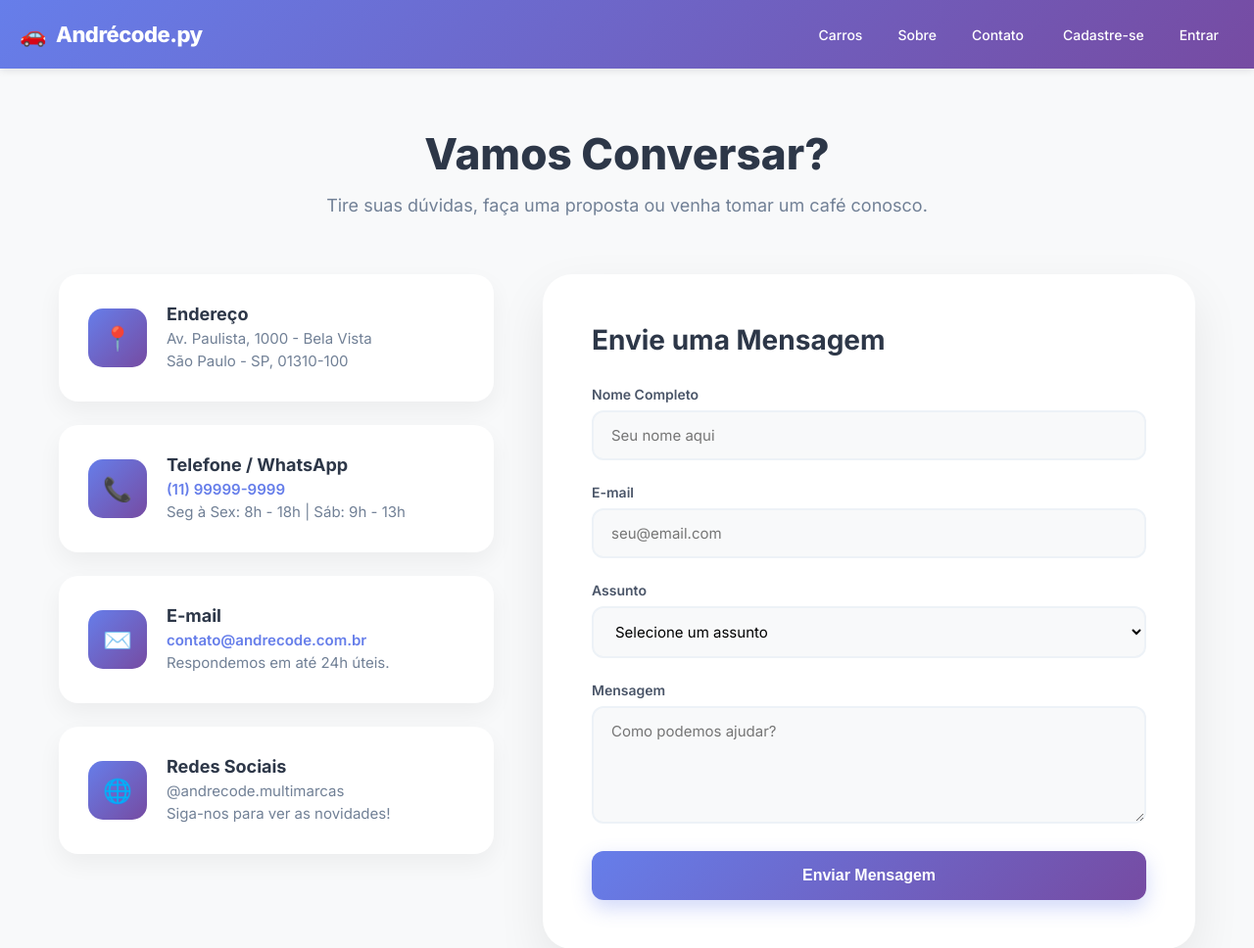
After one commit to andresperes33/Projeto-de-loja-de-carros, a Django app: page /contact/ in a window 1280 px wide. The commit adds this page. Shown: the top 968 px of the page at 98% size. Run offline with Django 5.2, Linux system fonts and the light colour scheme.

Commit message:
adicionando a pagina de contato e sobre

```diff
--- a/app/templates/base.html
+++ b/app/templates/base.html
@@ -447,8 +447,8 @@
 
       <ul id="navMenu">
         <li><a href="{% url 'cars_list' %}">Carros</a></li>
-        <li><a href="#">Sobre</a></li>
-        <li><a href="#">Contato</a></li>
+        <li><a href="{% url 'about' %}">Sobre</a></li>
+        <li><a href="{% url 'contact' %}">Contato</a></li>
 
         {% if user.is_authenticated %}
         <li class="nav-divider"></li>
@@ -521,7 +521,7 @@
       <div class="footer-section">
         <h3>ℹ️ Institucional</h3>
         <ul>
-          <li><a href="#">→ Sobre Nós</a></li>
+          <li><a href="{% url 'about' %}">→ Sobre Nós</a></li>
           <li><a href="#">→ Nossa História</a></li>
           <li><a href="#">→ Trabalhe Conosco</a></li>
           <li><a href="#">→ Política de Privacidade</a></li>
--- a/app/urls.py
+++ b/app/urls.py
@@ -19,7 +19,7 @@ from django.urls import path
 from django.conf import settings
 from django.conf.urls.static import static
 from django.views.generic import RedirectView
-from cars.views import CarsListView, NewCarCreateView, car_detail_view, CarUpdateView, CarDeleteView
+from cars.views import CarsListView, NewCarCreateView, car_detail_view, CarUpdateView, CarDeleteView, about_view, contact_view
 from accounts.views import register_view, login_view, logout_view
 
 from django.views.static import serve
@@ -36,6 +36,8 @@ urlpatterns = [
     path('car/<int:pk>/', car_detail_view, name='car_detail'),
     path('car/<int:pk>/update/', CarUpdateView.as_view(), name='car_update'),
     path('car/<int:pk>/delete/', CarDeleteView.as_view(), name='car_delete'),
+    path('about/', about_view, name='about'),
+    path('contact/', contact_view, name='contact'),
 ]
 
 # Servir arquivos de mídia em produção (Easypanel)
--- /dev/null
+++ b/cars/templates/contact.html
@@ -0,0 +1,310 @@
+{% extends 'base.html' %}
+
+{% block title %}Contato - Andrécode.py Multimarcas{% endblock %}
+
+{% block content %}
+<style>
+    .contact-container {
+        max-width: 1200px;
+        margin: 60px auto;
+        padding: 0 20px;
+    }
+
+    .contact-header {
+        text-align: center;
+        margin-bottom: 60px;
+        animation: fadeInDown 0.8s ease-out;
+    }
+
+    .contact-header h1 {
+        font-size: 44px;
+        font-weight: 800;
+        color: #2d3748;
+        margin-bottom: 15px;
+    }
+
+    .contact-header p {
+        font-size: 18px;
+        color: #718096;
+    }
+
+    .contact-grid {
+        display: grid;
+        grid-template-columns: 1fr 1.5fr;
+        gap: 50px;
+        margin-bottom: 80px;
+    }
+
+    /* INFO CARDS */
+    .contact-info {
+        display: flex;
+        flex-direction: column;
+        gap: 24px;
+        animation: fadeInLeft 1s ease-out;
+    }
+
+    .info-card {
+        background: white;
+        padding: 30px;
+        border-radius: 20px;
+        box-shadow: 0 10px 25px rgba(0, 0, 0, 0.05);
+        display: flex;
+        align-items: center;
+        gap: 20px;
+        transition: transform 0.3s ease;
+    }
+
+    .info-card:hover {
+        transform: translateX(10px);
+        box-shadow: 0 15px 35px rgba(102, 126, 234, 0.1);
+    }
+
+    .info-icon {
+        width: 60px;
+        height: 60px;
+        background: linear-gradient(135deg, #667eea 0%, #764ba2 100%);
+        border-radius: 15px;
+        display: flex;
+        align-items: center;
+        justify-content: center;
+        font-size: 24px;
+        color: white;
+        flex-shrink: 0;
+    }
+
+    .info-text h3 {
+        font-size: 18px;
+        color: #2d3748;
+        margin-bottom: 4px;
+    }
+
+    .info-text p {
+        color: #718096;
+        font-size: 15px;
+        line-height: 1.5;
+    }
+
+    .info-text a {
+        color: #667eea;
+        text-decoration: none;
+        font-weight: 600;
+    }
+
+    /* FORM STYLE */
+    .contact-form-wrapper {
+        background: white;
+        padding: 50px;
+        border-radius: 30px;
+        box-shadow: 0 20px 50px rgba(0, 0, 0, 0.08);
+        animation: fadeInRight 1s ease-out;
+    }
+
+    .contact-form h2 {
+        font-size: 28px;
+        margin-bottom: 30px;
+        color: #2d3748;
+    }
+
+    .form-group {
+        margin-bottom: 24px;
+    }
+
+    .form-group label {
+        display: block;
+        font-size: 14px;
+        font-weight: 600;
+        color: #4a5568;
+        margin-bottom: 8px;
+    }
+
+    .form-control {
+        width: 100%;
+        padding: 14px 18px;
+        border: 2px solid #edf2f7;
+        border-radius: 12px;
+        font-family: inherit;
+        font-size: 15px;
+        transition: all 0.3s;
+        background: #f8f9fa;
+    }
+
+    .form-control:focus {
+        outline: none;
+        border-color: #667eea;
+        background: white;
+        box-shadow: 0 0 0 4px rgba(102, 126, 234, 0.1);
+    }
+
+    textarea.form-control {
+        resize: vertical;
+        min-height: 120px;
+    }
+
+    .btn-submit {
+        width: 100%;
+        padding: 16px;
+        background: linear-gradient(135deg, #667eea 0%, #764ba2 100%);
+        color: white;
+        border: none;
+        border-radius: 12px;
+        font-size: 16px;
+        font-weight: 700;
+        cursor: pointer;
+        transition: all 0.3s;
+        box-shadow: 0 8px 20px rgba(102, 126, 234, 0.3);
+    }
+
+    .btn-submit:hover {
+        transform: translateY(-2px);
+        box-shadow: 0 12px 25px rgba(102, 126, 234, 0.4);
+    }
+
+    /* MAP SECTION */
+    .map-container {
+        border-radius: 30px;
+        overflow: hidden;
+        box-shadow: 0 10px 30px rgba(0, 0, 0, 0.1);
+        height: 400px;
+        margin-bottom: 60px;
+    }
+
+    @keyframes fadeInDown {
+        from {
+            opacity: 0;
+            transform: translateY(-30px);
+        }
+
+        to {
+            opacity: 1;
+            transform: translateY(0);
+        }
+    }
+
+    @keyframes fadeInLeft {
+        from {
+            opacity: 0;
+            transform: translateX(-50px);
+        }
+
+        to {
+            opacity: 1;
+            transform: translateX(0);
+        }
+    }
+
+    @keyframes fadeInRight {
+        from {
+            opacity: 0;
+            transform: translateX(50px);
+        }
+
+        to {
+            opacity: 1;
+            transform: translateX(0);
+        }
+    }
+
+    @media (max-width: 968px) {
+        .contact-grid {
+            grid-template-columns: 1fr;
+        }
+
+        .contact-form-wrapper {
+            padding: 30px;
+        }
+    }
+</style>
+
+<div class="contact-container">
+    <div class="contact-header">
+        <h1>Vamos Conversar?</h1>
+        <p>Tire suas dúvidas, faça uma proposta ou venha tomar um café conosco.</p>
+    </div>
+
+    <div class="contact-grid">
+        <div class="contact-info">
+            <div class="info-card">
+                <div class="info-icon">📍</div>
+                <div class="info-text">
+                    <h3>Endereço</h3>
+                    <p>Av. Paulista, 1000 - Bela Vista</p>
+                    <p>São Paulo - SP, 01310-100</p>
+                </div>
+            </div>
+
+            <div class="info-card">
+                <div class="info-icon">📞</div>
+                <div class="info-text">
+                    <h3>Telefone / WhatsApp</h3>
+                    <p><a href="tel:+5511999999999">(11) 99999-9999</a></p>
+                    <p>Seg à Sex: 8h - 18h | Sáb: 9h - 13h</p>
+                </div>
+            </div>
+
+            <div class="info-card">
+                <div class="info-icon">✉️</div>
+                <div class="info-text">
+                    <h3>E-mail</h3>
+                    <p><a href="mailto:contato@andrecode.com.br">contato@andrecode.com.br</a></p>
+                    <p>Respondemos em até 24h úteis.</p>
+                </div>
+            </div>
+
+            <div class="info-card">
+                <div class="info-icon">🌐</div>
+                <div class="info-text">
+                    <h3>Redes Sociais</h3>
+                    <p>@andrecode.multimarcas</p>
+                    <p>Siga-nos para ver as novidades!</p>
+                </div>
+            </div>
+        </div>
+
+        <div class="contact-form-wrapper">
+            <form class="contact-form" action="#" method="POST">
+                {% csrf_token %}
+                <h2>Envie uma Mensagem</h2>
+
+                <div class="form-group">
+                    <label for="name">Nome Completo</label>
+                    <input type="text" id="name" name="name" class="form-control" placeholder="Seu nome aqui" required>
+                </div>
+
+                <div class="form-group">
+                    <label for="email">E-mail</label>
+                    <input type="email" id="email" name="email" class="form-control" placeholder="seu@email.com"
+                        required>
+                </div>
+
+                <div class="form-group">
+                    <label for="subject">Assunto</label>
+                    <select id="subject" name="subject" class="form-control" required>
+                        <option value="">Selecione um assunto</option>
+                        <option value="compra">Interesse em Compra</option>
+                        <option value="venda">Quero Vender meu Carro</option>
+                        <option value="financiamento">Dúvidas sobre Financiamento</option>
+                        <option value="outros">Outros Assuntos</option>
+                    </select>
+                </div>
+
+                <div class="form-group">
+                    <label for="message">Mensagem</label>
+                    <textarea id="message" name="message" class="form-control" placeholder="Como podemos ajudar?"
+                        required></textarea>
+                </div>
+
+                <button type="submit" class="btn-submit">Enviar Mensagem</button>
+            </form>
+        </div>
+    </div>
+
+    <!-- Map Placeholder (Using a nice background/iframe placeholder) -->
+    <div class="map-container">
+        <iframe
+            src="https://www.google.com/maps/embed?pb=!1m18!1m12!1m3!1d3657.197502447472!2d-46.654813523755!3d-23.56134966118671!2m3!1f0!2f0!3f0!3m2!1i1024!2i768!4f13.1!3m3!1m2!1s0x94ce59c8da0aa315%3A0xd59f9431f2c9776a!2sAv.%20Paulista%2C%20S%C3%A3o%20Paulo%20-%20SP!5e0!3m2!1spt-BR!2sbr!4v1700000000000!5m2!1spt-BR!2sbr"
+            width="100%" height="100%" style="border:0;" allowfullscreen="" loading="lazy"
+            referrerpolicy="no-referrer-when-downgrade">
+        </iframe>
+    </div>
+</div>
+{% endblock %}
--- a/cars/views.py
+++ b/cars/views.py
@@ -65,3 +65,10 @@ class CarDeleteView(LoginRequiredMixin, DeleteView):
 def car_detail_view(request, pk):
     car = get_object_or_404(Car, pk=pk)
     return render(request, 'car_detail.html', {'car': car})
+
+def about_view(request):
+    return render(request, 'about.html')
+
+
+def contact_view(request):
+    return render(request, 'contact.html')
```
Also changed, not shown: cars/templates/about.html (added, +251 -0 lines).
